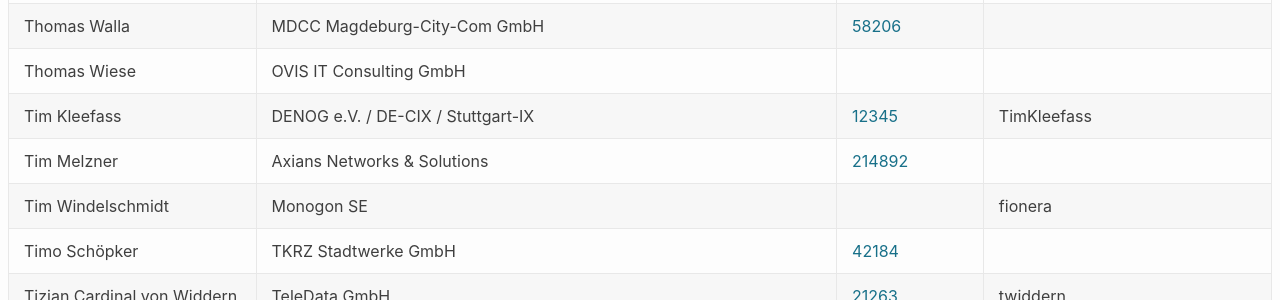
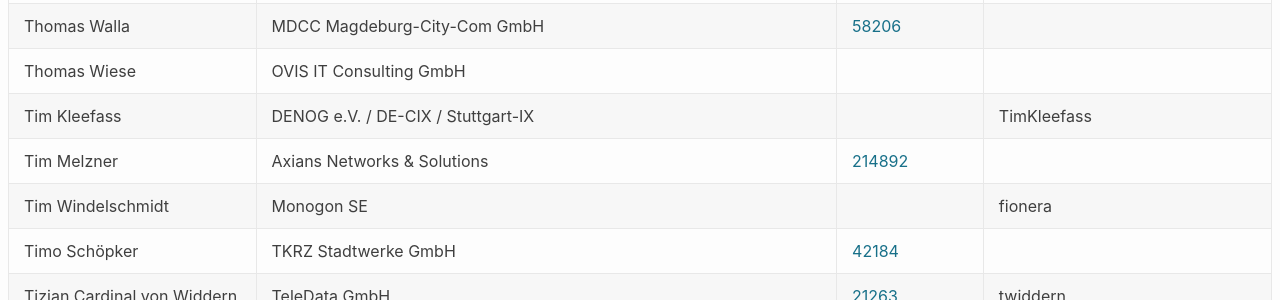
Before and after one commit to denog/pretix-attendeelist, a Jekyll site: the page built from denog16/index.markdown, in a window 1280 px wide and 900 px high, scrolled down 19690 px. Shown: the part 154-454 px from the top of the window. Built offline with Jekyll 4.4.1, drawn with Linux system fonts in a browser that asks for light colours.

Commit message:
Latest data: Wed Oct 30 10:33:23 UTC 2024

```diff
--- a/_data/attendees_denog16_onsite.json
+++ b/_data/attendees_denog16_onsite.json
@@ -2631,7 +2631,7 @@
     "name": "Tim Kleefass",
     "company": "DENOG e.V. / DE-CIX / Stuttgart-IX",
     "irc": "TimKleefass",
-    "asn": "12345"
+    "asn": null
   },
   {
     "name": "Tim Melzner",
```
